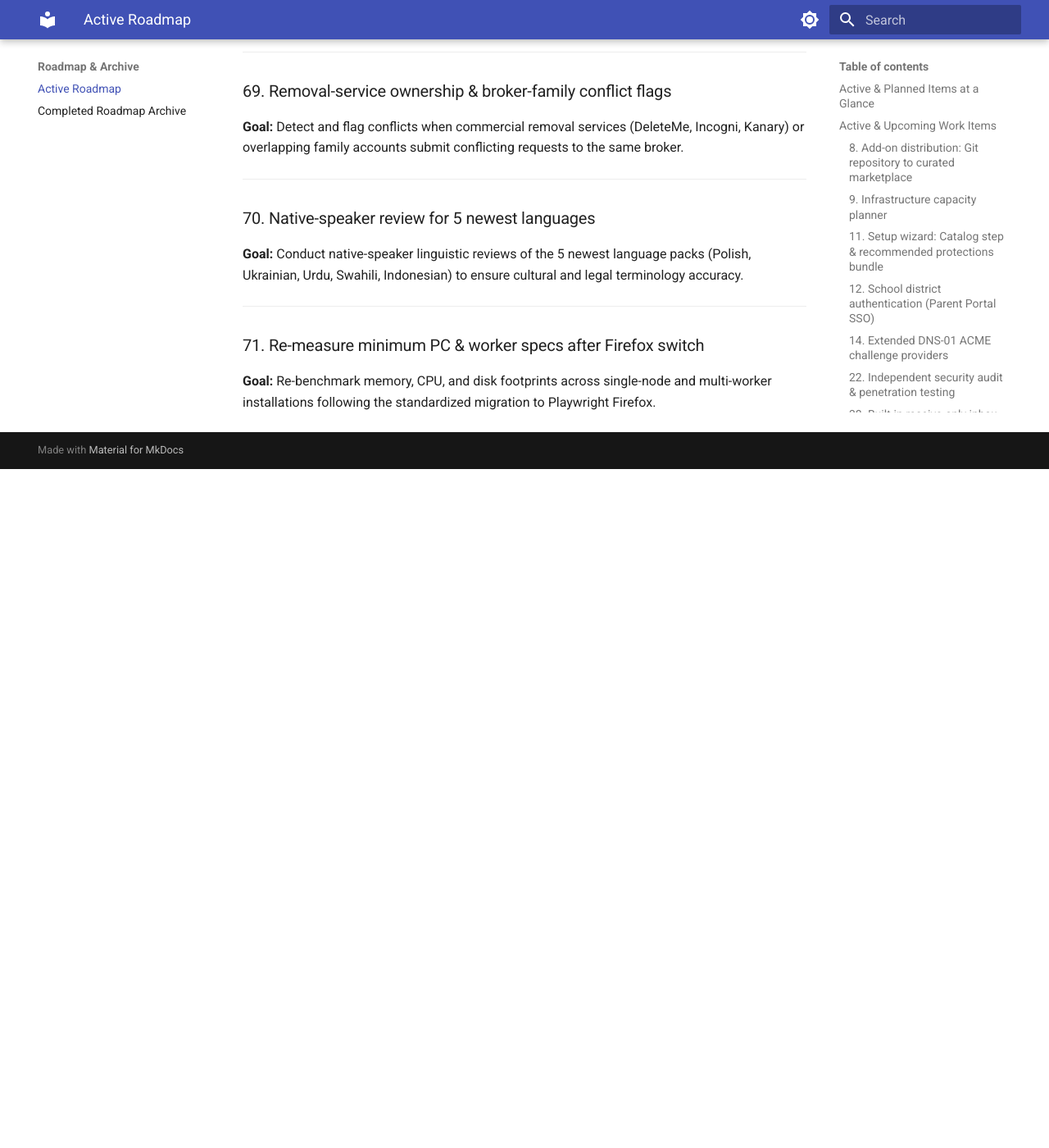
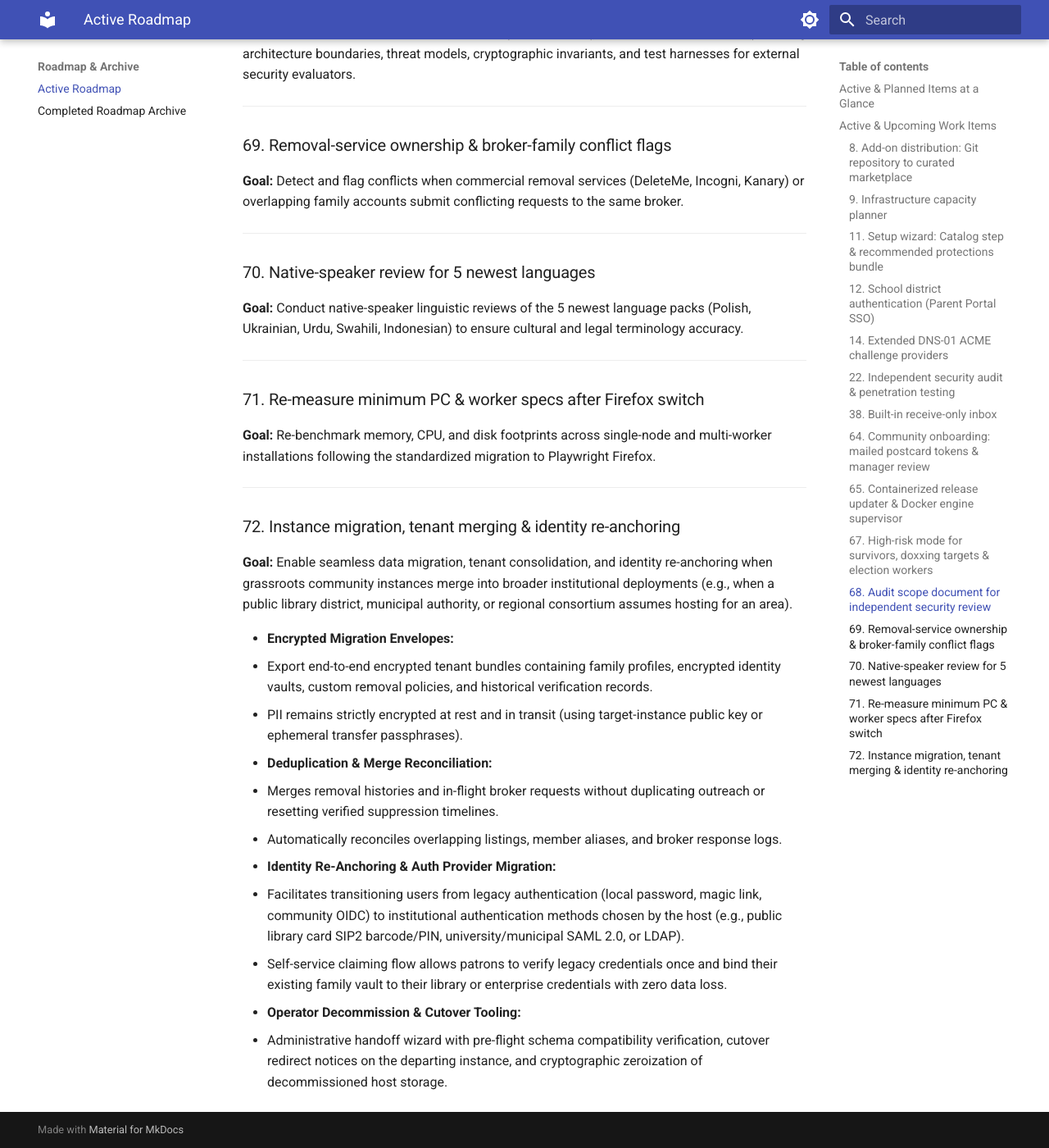
Before and after one commit to rlnunez/OpenOptOut, an MkDocs documentation site: the page built from docs/ROADMAP.md, in a window 1280 px wide and 1400 px high, scrolled down 5098 px. Shown: the whole window at 82% size. Built offline with MkDocs 1.6.1 and Material for MkDocs 9.7.7, drawn with Linux system fonts in a browser that asks for light colours; before the commit the page ends 5670 px from its top, so only the background shows below that; some of the changed text lies outside the part shown.

Commit message:
docs(roadmap): add item 72 for instance migration and identity re-anchoring

```diff
--- a/docs/ROADMAP.md
+++ b/docs/ROADMAP.md
@@ -27,6 +27,7 @@ The guiding architectural principle: **the core does not contain broker-specific
 | [69](#item-69) | [Removal-service ownership & broker-family conflict flags](#item-69) | Planned | Medium |
 | [70](#item-70) | [Native-speaker review for 5 newest languages](#item-70) | Planned | Medium |
 | [71](#item-71) | [Re-measure minimum PC & worker specs after Firefox switch](#item-71) | Planned | Medium |
+| [72](#item-72) | [Instance migration, tenant merging & identity re-anchoring](#item-72) | Planned | Medium (Institutional & Consortium) |
 
 ---
 
@@ -159,3 +160,21 @@ The guiding architectural principle: **the core does not contain broker-specific
 <a id="item-71"></a>
 ### 71. Re-measure minimum PC & worker specs after Firefox switch
 **Goal:** Re-benchmark memory, CPU, and disk footprints across single-node and multi-worker installations following the standardized migration to Playwright Firefox.
+
+---
+
+<a id="item-72"></a>
+### 72. Instance migration, tenant merging & identity re-anchoring
+**Goal:** Enable seamless data migration, tenant consolidation, and identity re-anchoring when grassroots community instances merge into broader institutional deployments (e.g., when a public library district, municipal authority, or regional consortium assumes hosting for an area).
+
+- **Encrypted Migration Envelopes:**
+  - Export end-to-end encrypted tenant bundles containing family profiles, encrypted identity vaults, custom removal policies, and historical verification records.
+  - PII remains strictly encrypted at rest and in transit (using target-instance public key or ephemeral transfer passphrases).
+- **Deduplication & Merge Reconciliation:**
+  - Merges removal histories and in-flight broker requests without duplicating outreach or resetting verified suppression timelines.
+  - Automatically reconciles overlapping listings, member aliases, and broker response logs.
+- **Identity Re-Anchoring & Auth Provider Migration:**
+  - Facilitates transitioning users from legacy authentication (local password, magic link, community OIDC) to institutional authentication methods chosen by the host (e.g., public library card SIP2 barcode/PIN, university/municipal SAML 2.0, or LDAP).
+  - Self-service claiming flow allows patrons to verify legacy credentials once and bind their existing family vault to their library or enterprise credentials with zero data loss.
+- **Operator Decommission & Cutover Tooling:**
+  - Administrative handoff wizard with pre-flight schema compatibility verification, cutover redirect notices on the departing instance, and cryptographic zeroization of decommissioned host storage.
```
